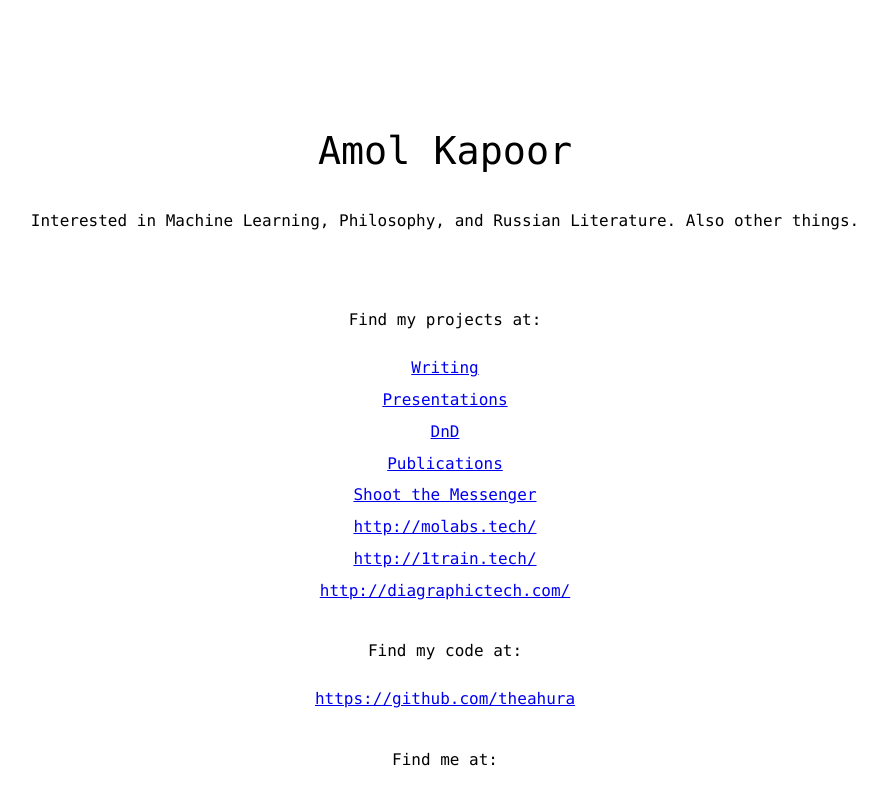
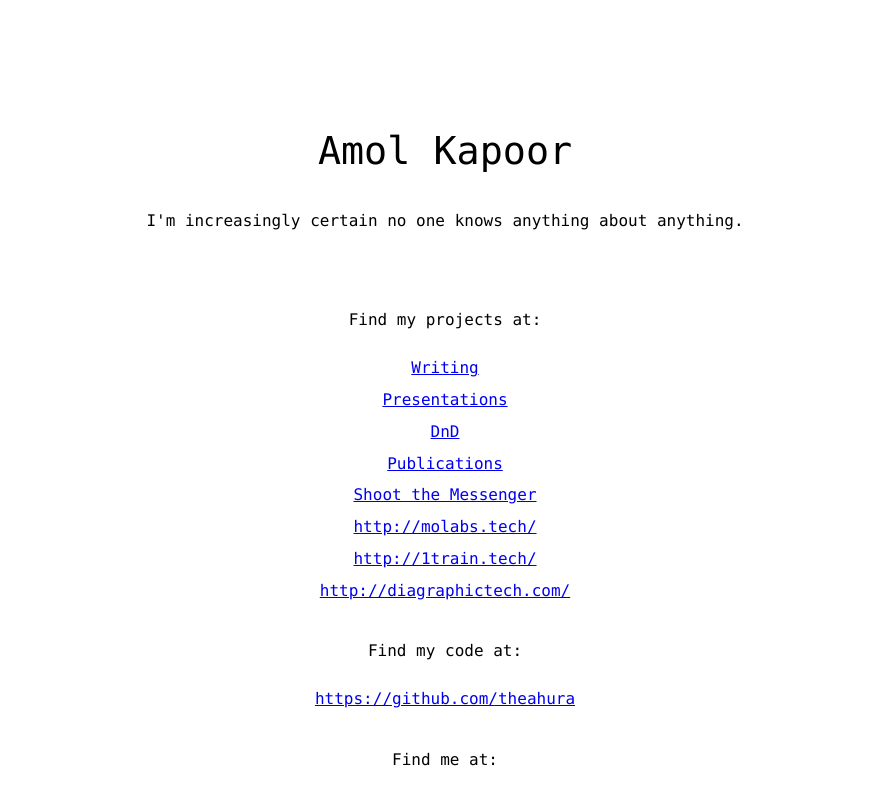
Before and after one commit to theahura/theahura.github.io, a plain HTML site: page index.html in a window 1280 px wide. Shown: the top 795 px of the page, without its empty margins (195-1082 px from the left). Drawn offline with Linux system fonts and the light colour scheme.

Commit message:
Update index.html

```diff
--- a/index.html
+++ b/index.html
@@ -65,8 +65,7 @@
   Amol Kapoor
 </div>
 <div class="interests">
-  Interested in Machine Learning, Philosophy, and Russian Literature. Also other
-  things.
+  I'm increasingly certain no one knows anything about anything.
 </div>
 <div class="links">
   <ul class="link-container">
```
